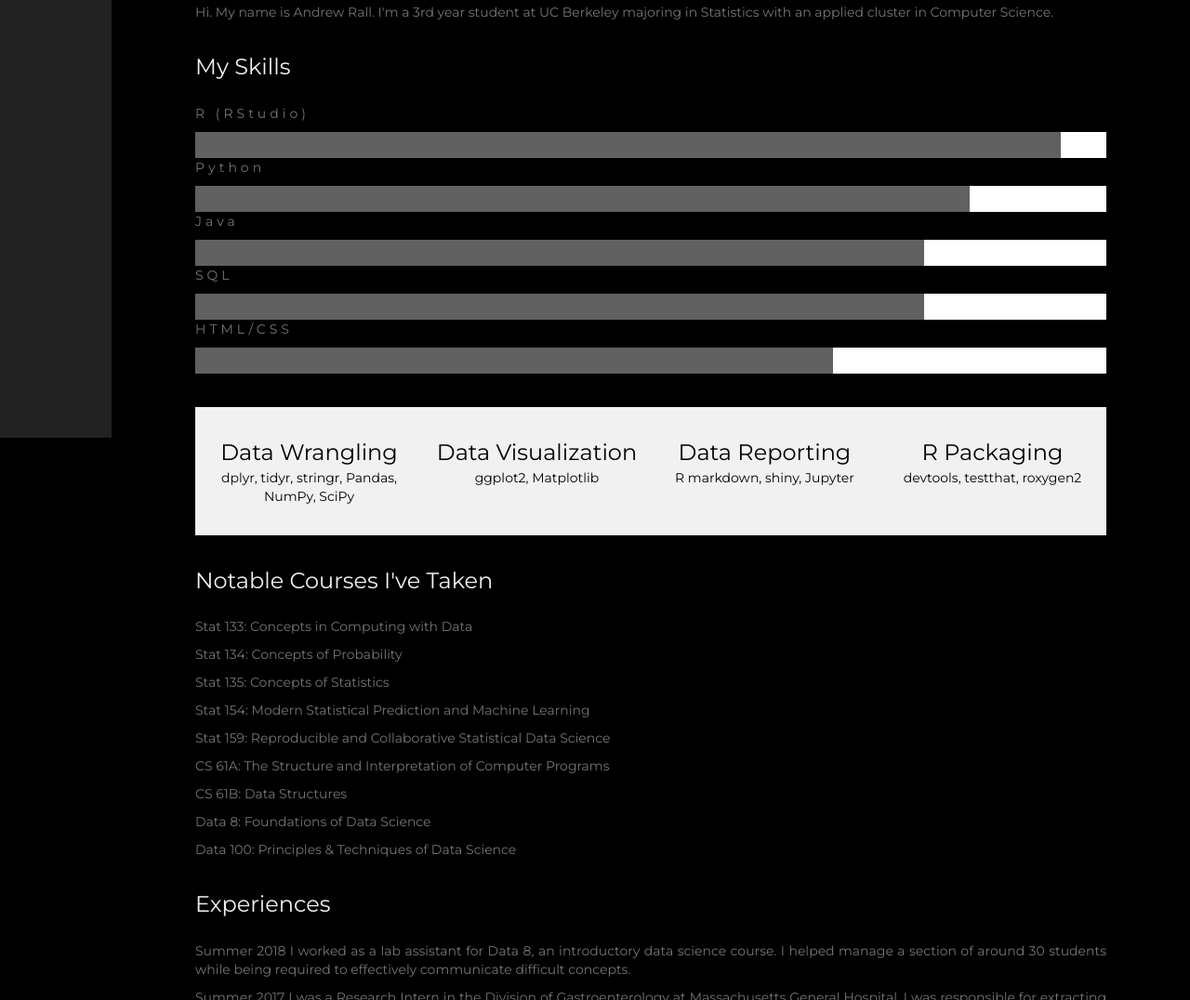
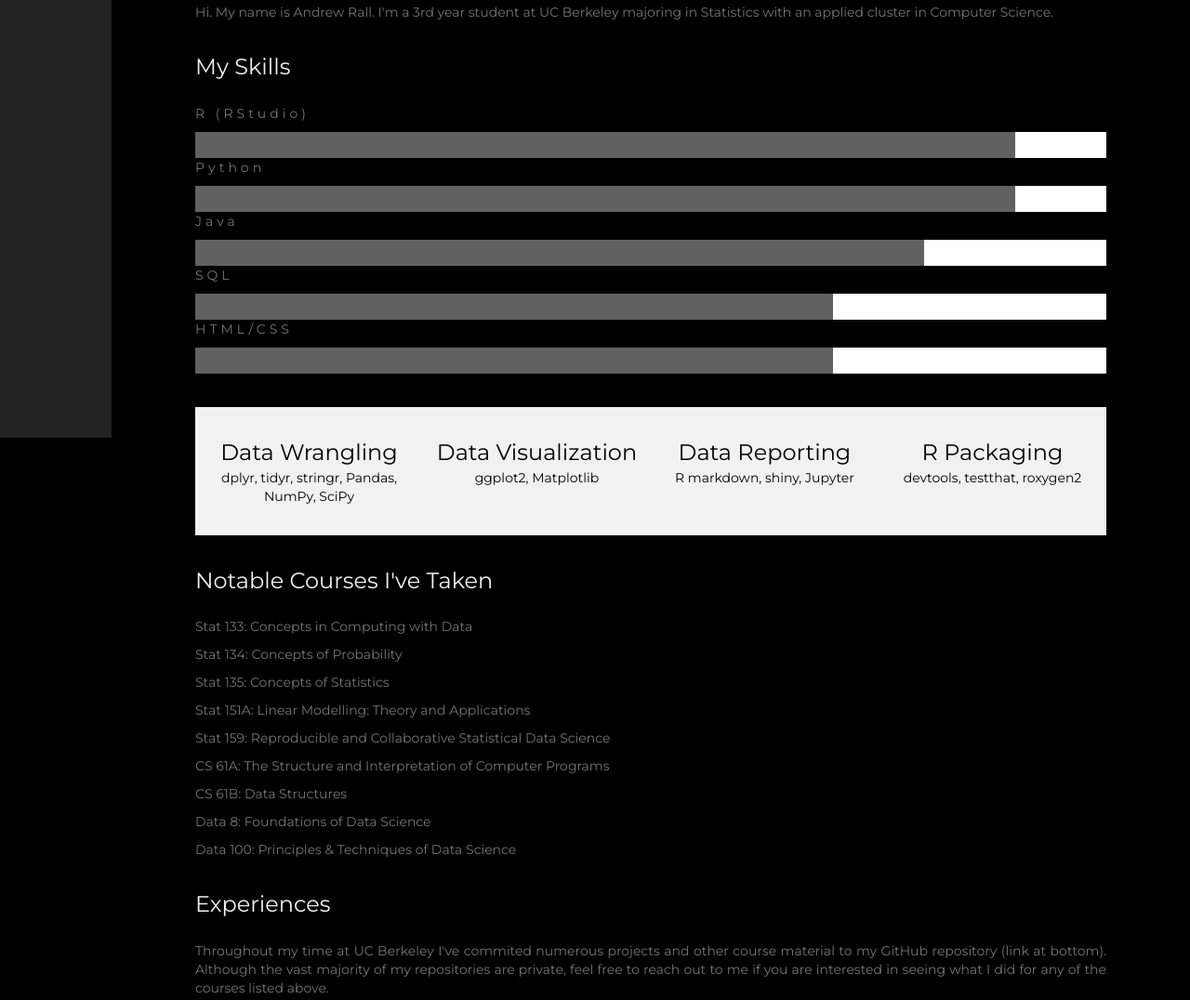
Before and after one commit to andrewr0498/andrewr0498.github.io, a plain HTML site: page index.html in a window 1280 px wide. Shown: the part 329-1405 px from the top of the page at 93% size. Drawn offline with nearby package versions, Linux system fonts and the light colour scheme.

Commit message:
add changes

```diff
--- a/index.html
+++ b/index.html
@@ -69,11 +69,11 @@ body, h1,h2,h3,h4,h5,h6 {font-family: "Montserrat", sans-serif}
     <h3 class="w3-padding-16 w3-text-light-grey">My Skills</h3>
     <p class="w3-wide">R (RStudio)</p>
     <div class="w3-white">
-      <div class="w3-dark-grey" style="height:28px;width:95%"></div>
+      <div class="w3-dark-grey" style="height:28px;width:90%"></div>
     </div>
     <p class="w3-wide">Python</p>
     <div class="w3-white">
-      <div class="w3-dark-grey" style="height:28px;width:85%"></div>
+      <div class="w3-dark-grey" style="height:28px;width:90%"></div>
     </div>
     <p class="w3-wide">Java</p>
     <div class="w3-white">
@@ -81,7 +81,7 @@ body, h1,h2,h3,h4,h5,h6 {font-family: "Montserrat", sans-serif}
     </div>
     <p class="w3-wide">SQL</p>
     <div class="w3-white">
-      <div class="w3-dark-grey" style="height:28px;width:80%"></div>
+      <div class="w3-dark-grey" style="height:28px;width:70%"></div>
     </div>
     <p class="w3-wide">HTML/CSS</p>
     <div class="w3-white">
@@ -112,7 +112,7 @@ body, h1,h2,h3,h4,h5,h6 {font-family: "Montserrat", sans-serif}
     <p>Stat 133: Concepts in Computing with Data</p>
     <p> Stat 134: Concepts of Probability </p>
     <p> Stat 135: Concepts of Statistics </p>
-    <p> Stat 154: Modern Statistical Prediction and Machine Learning</p>
+    <p> Stat 151A: Linear Modelling: Theory and Applications</p>
     <p> Stat 159: Reproducible and Collaborative Statistical Data Science</p>
     <p>	CS 61A: The Structure and Interpretation of Computer Programs</p>
     <p>	CS 61B: Data Structures</p>
@@ -121,11 +121,12 @@ body, h1,h2,h3,h4,h5,h6 {font-family: "Montserrat", sans-serif}
 
 
     <h3 class="w3-padding-16 w3-text-light-grey">Experiences</h3>
+    <p>Throughout my time at UC Berkeley I've commited numerous projects and other course material to my GitHub repository (link at bottom). Although the vast majority of my repositories are private, feel free to reach out to me if you are interested in seeing what I did for any of the courses listed above.
+    </p>
     <p>Summer 2018 I worked as a lab assistant for Data 8, an introductory data science course. I helped manage a section of around 30 students while being required to effectively communicate difficult concepts.
     </p>
     <p>Summer 2017 I was a Research Intern in the Division of Gastroenterology at Massachusetts General Hospital. I was responsible for extracting information relevant to Familial Adenomatous Polyposis (FAP) from patient’s medical records and then entering that information into a data collection platform (RedCap) to be used for further research.
     </p>
-    <p>Throughout my time at UC Berkeley I've commited numerous projects and other course material to my GitHub repository (link at bottom). Although the vast majority of my repositories are private, feel free to reach out to me if you are interested in seeing what I did for any of the courses listed above.
   <!-- End About Section -->
   </div>
 
```
